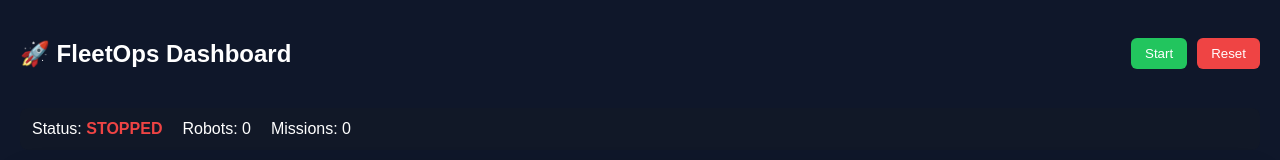
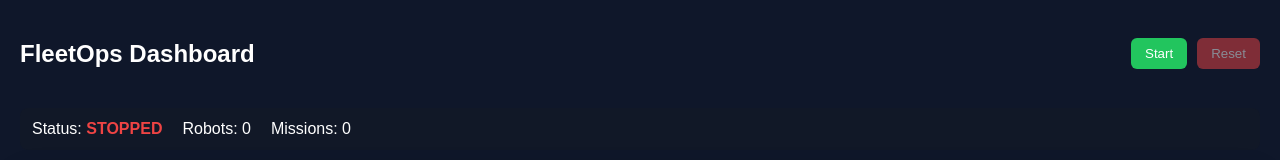
Before and after one commit to SapirGilany/fleetops-dashboard, a React (Vite) app in the folder frontend/: page / in a window 1280 px wide. Shown: the top 160 px of the page. Built offline with nearby package versions, Linux system fonts and the light colour scheme; no server answers.

Commit message:
enable disable start and reset buttons

```diff
--- a/frontend/src/App.tsx
+++ b/frontend/src/App.tsx
@@ -71,14 +71,30 @@ function App() {
     <div style={styles.page}>
       {/* HEADER */}
       <div style={styles.header}>
-        <h2>🚀 FleetOps Dashboard</h2>
+        <h2>FleetOps Dashboard</h2>
 
         <div style={styles.buttons}>
-          <button style={styles.startBtn} onClick={handleStart}>
+          <button
+            style={{
+              ...styles.startBtn,
+              opacity: isRunning ? 0.5 : 1,
+              cursor: isRunning ? "not-allowed" : "pointer",
+            }}
+            onClick={handleStart}
+            disabled={isRunning}
+          >
             Start
           </button>
 
-          <button style={styles.resetBtn} onClick={handleReset}>
+          <button
+            style={{
+              ...styles.resetBtn,
+              opacity: !isRunning ? 0.5 : 1,
+              cursor: !isRunning ? "not-allowed" : "pointer",
+            }}
+            onClick={handleReset}
+            disabled={!isRunning}
+          >
             Reset
           </button>
         </div>
```
